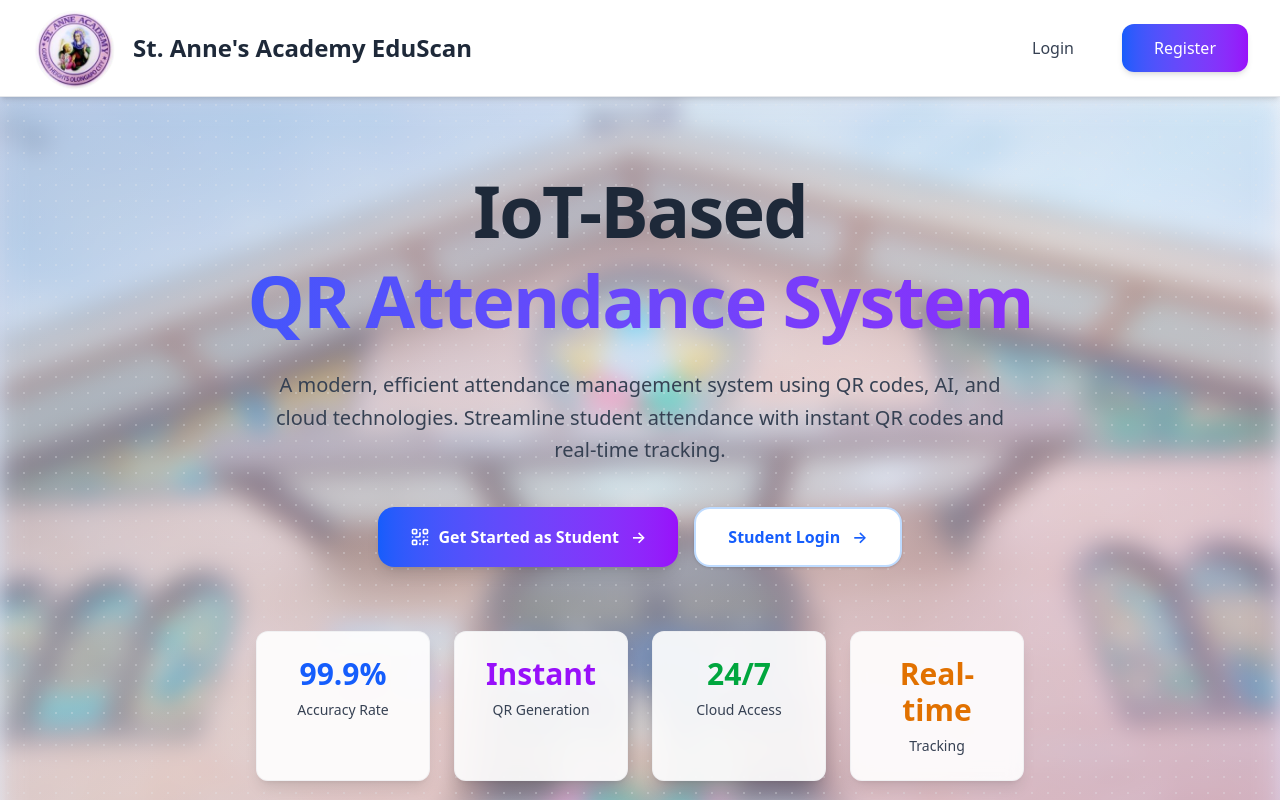
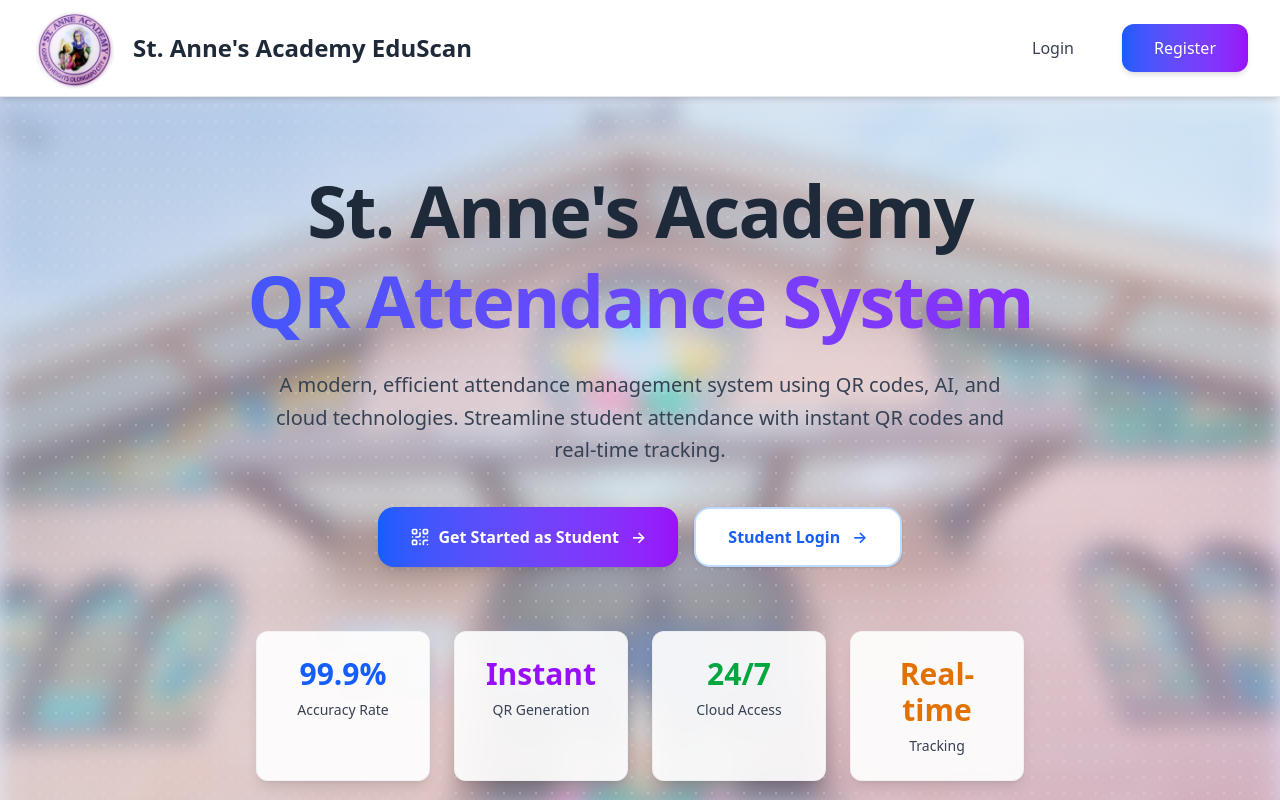
Before and after one commit to stanneacademy1985-TSX/EduScan, a Next.js app: page / in a window 1280 px wide. Shown: the top 800 px of the page. Built offline with nearby package versions, Linux system fonts and the light colour scheme.

Commit message:
Update page.tsx

```diff
--- a/src/app/page.tsx
+++ b/src/app/page.tsx
@@ -70,7 +70,7 @@
           <div className="text-center">
             {/* Main heading */}
             <h1 className="text-4xl max-[360px]:text-3xl sm:text-6xl lg:text-7xl font-bold tracking-tight leading-tight mb-6">
-              <span className="block text-gray-800">IoT-Based</span>
+              <span className="block text-gray-800">St. Anne's Academy</span>
               <span className="block bg-gradient-to-r from-blue-600 to-purple-600 bg-clip-text text-transparent">
                 QR Attendance System
               </span>
```
